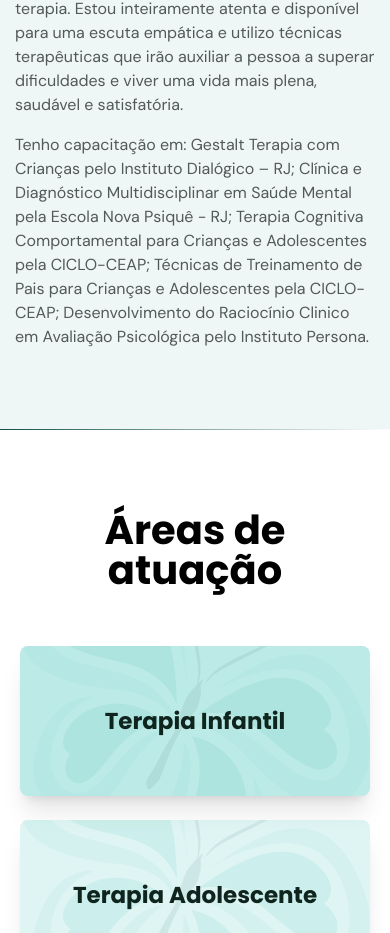
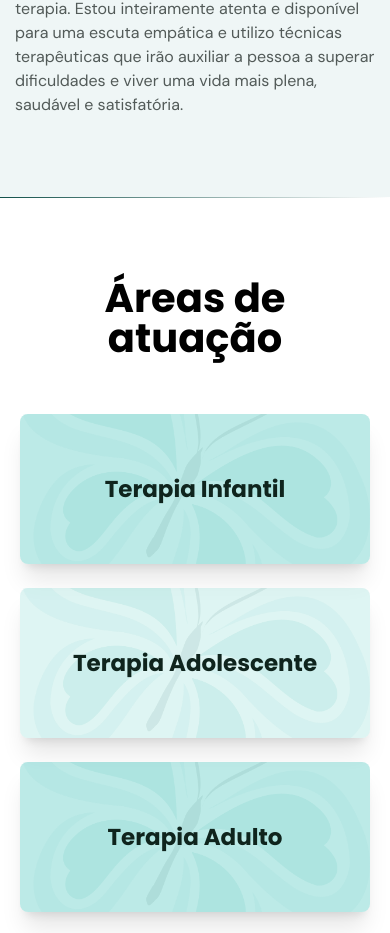
Before and after one commit to elena-calcada/psicologa-andreia-taufner, a Next.js app: page / in a window 390 px wide. Shown: the part 1779-2712 px from the top of the page. Built offline with nearby package versions, Linux system fonts and the light colour scheme.

Commit message:
change phone number

```diff
--- a/components/Aboult.tsx
+++ b/components/Aboult.tsx
@@ -51,9 +51,6 @@ const Aboult = () => {
               <p className="p">
                 Amo estudar e não me canso de aprender. Faço constantemente cursos de formação, capacitação, atualização e aprimoramento técnico-científico dentro das variadas áreas da Psicologia. Atendo de forma presencial, no meu consultório, ou online. Em meus atendimentos, priorizo sempre o bem-estar do paciente, considerando o objetivo a ser alcançado com a terapia. Estou inteiramente atenta e disponível para uma escuta empática e utilizo técnicas terapêuticas que irão auxiliar a pessoa a superar dificuldades e viver uma vida mais plena, saudável e satisfatória.
               </p>
-              <p className="p">
-                Tenho capacitação em: Gestalt Terapia com Crianças pelo Instituto Dialógico – RJ; Clínica e Diagnóstico Multidisciplinar em Saúde Mental pela Escola Nova Psiquê - RJ; Terapia Cognitiva Comportamental para Crianças e Adolescentes pela CICLO-CEAP; Técnicas de Treinamento de Pais para Crianças e Adolescentes pela CICLO-CEAP; Desenvolvimento do Raciocínio Clinico em Avaliação Psicológica pelo Instituto Persona.
-              </p>
             </motion.div>
           </div>
         </div>
--- a/components/SocialNav.tsx
+++ b/components/SocialNav.tsx
@@ -18,7 +18,7 @@ const SocialNav = ({ containerStyles, onClickCloseNav }: Props) => {
       >
         <Link
           legacyBehavior
-          href="https://api.whatsapp.com/send?phone=+5527996173620&text=Olá, Andréia! Cheguei aqui   por meio do seu site. Gostaria de marcar uma consulta."
+          href="https://wa.me/5527999214912?text=Olá,%20Andréia!%20Cheguei%20aqui%20por%20meio%20do%20seu%20site.%20Gostaria%20de%20marcar%20uma%20consulta."
         >
           <a target="_blank" onClick={onClickCloseNav}>
             <MdWhatsapp className="h-7 w-7 text-primary" />
--- a/components/WhatsappButton.tsx
+++ b/components/WhatsappButton.tsx
@@ -7,7 +7,7 @@ interface Props {
 
 const WhatsappButton = ({ title, containerStyle = '' }: Props) => {
   const handleClick = () => {
-    const whatsappLink = "https://wa.me/5527996173620?text=Olá,%20Andréia!%20Cheguei%20aqui%20por%20meio%20do%20seu%20site.%20Gostaria%20de%20marcar%20uma%20consulta."
+    const whatsappLink = "https://wa.me/5527999214912?text=Olá,%20Andréia!%20Cheguei%20aqui%20por%20meio%20do%20seu%20site.%20Gostaria%20de%20marcar%20uma%20consulta."
 
     window.open(whatsappLink, "_blank")
   }
```
